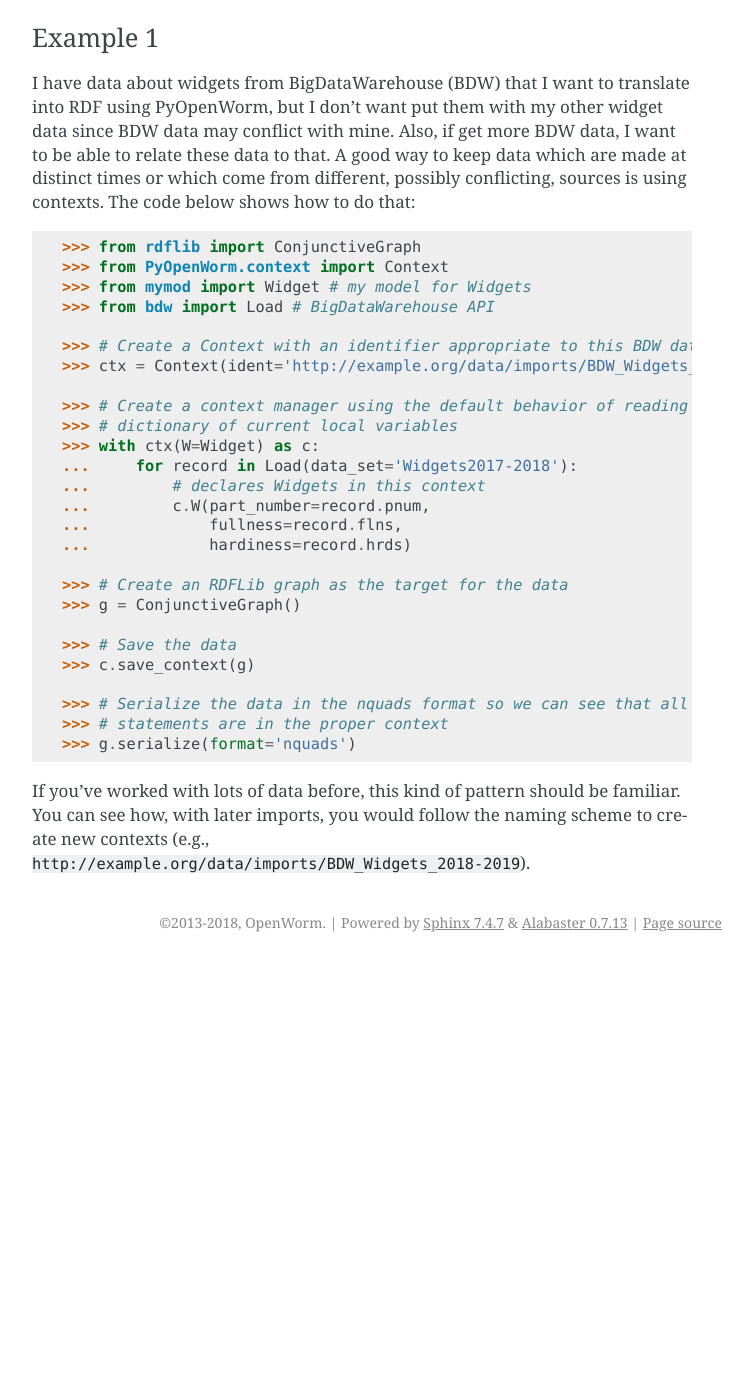
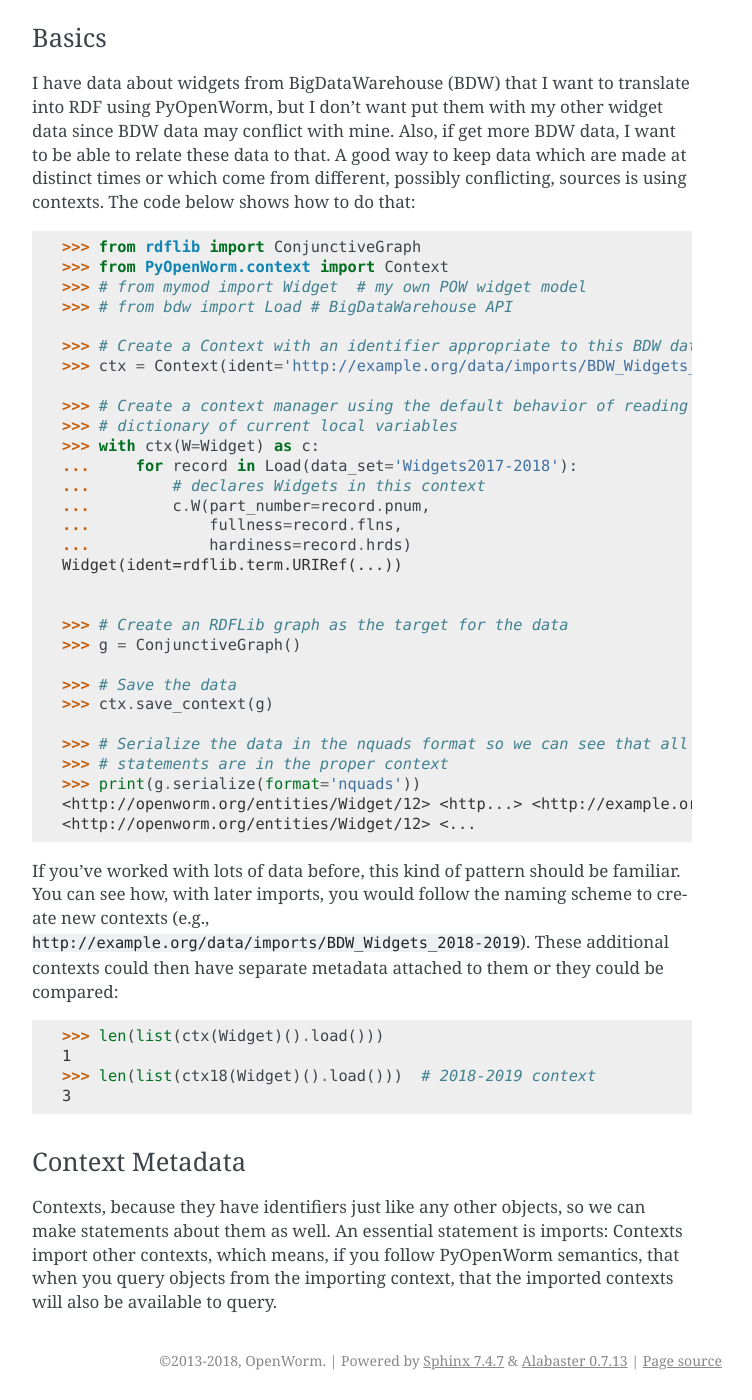
Before and after one commit to openworm/owmeta, a Sphinx documentation site: the page built from docs/adding_data.rst, in a window 1280 px wide and 1400 px high, scrolled down 2607 px. Shown: the whole window, without its empty margins (388-1140 px from the left). Built offline with Sphinx 7.4.7, drawn with Linux system fonts in a browser that asks for light colours; before the commit the page ends 3569 px from its top, so only the background shows below that.

Commit message:
Making adding_data doctests work

```diff
--- a/docs/adding_data.rst
+++ b/docs/adding_data.rst
@@ -115,8 +115,8 @@ interpreted. In |pow|, that kind of context-sensitivity is modeled by using
 :class:`PyOpenWorm.context.Context` objects. To see what this looks like, let's
 start with an example.
 
-Example 1
-^^^^^^^^^
+Basics
+^^^^^^
 I have data about widgets from BigDataWarehouse (BDW) that I want to translate
 into RDF using |pow|, but I don't want put them with my other widget data since
 BDW data may conflict with mine. Also, if get more BDW data, I want to be able
@@ -126,8 +126,8 @@ using contexts. The code below shows how to do that::
 
    >>> from rdflib import ConjunctiveGraph
    >>> from PyOpenWorm.context import Context
-   >>> from mymod import Widget # my model for Widgets
-   >>> from bdw import Load # BigDataWarehouse API
+   >>> # from mymod import Widget  # my own POW widget model
+   >>> # from bdw import Load # BigDataWarehouse API
 
    >>> # Create a Context with an identifier appropriate to this BDW data import
    >>> ctx = Context(ident='http://example.org/data/imports/BDW_Widgets_2017-2018')
@@ -140,21 +140,40 @@ using contexts. The code below shows how to do that::
    ...         c.W(part_number=record.pnum,
    ...             fullness=record.flns,
    ...             hardiness=record.hrds)
+   Widget(ident=rdflib.term.URIRef(...))
+
 
    >>> # Create an RDFLib graph as the target for the data
    >>> g = ConjunctiveGraph()
 
    >>> # Save the data
-   >>> c.save_context(g)
+   >>> ctx.save_context(g)
 
    >>> # Serialize the data in the nquads format so we can see that all of our
    >>> # statements are in the proper context
-   >>> g.serialize(format='nquads')
+   >>> print(g.serialize(format='nquads'))
+   <http://openworm.org/entities/Widget/12> <http...> <http://example.org/data/imports/BDW_Widgets_2017-2018> .
+   <http://openworm.org/entities/Widget/12> <...
 
 If you've worked with lots of data before, this kind of pattern should be
 familiar. You can see how, with later imports, you would follow the naming
-scheme to create new contexts (e.g., ``http://example.org/data/imports/BDW_Widgets_2018-2019``).
+scheme to create new contexts (e.g.,
+``http://example.org/data/imports/BDW_Widgets_2018-2019``). These additional
+contexts could then have separate metadata attached to them or they could be
+compared::
 
-.. Context metadata
+   >>> len(list(ctx(Widget)().load()))
+   1
+   >>> len(list(ctx18(Widget)().load()))  # 2018-2019 context
+   3
+
+Context Metadata
+^^^^^^^^^^^^^^^^
+Contexts, because they have identifiers just like any other objects, so we can
+make statements about them as well. An essential statement is imports: Contexts
+import other contexts, which means, if you follow PyOpenWorm semantics, that
+when you query objects from the importing context, that the imported contexts
+will also be available to query.
+
 .. Importing contexts
 .. Evidence, DataSources, DataTranslators, Provenance and contexts
```
Also changed, not shown: 1 other file.
